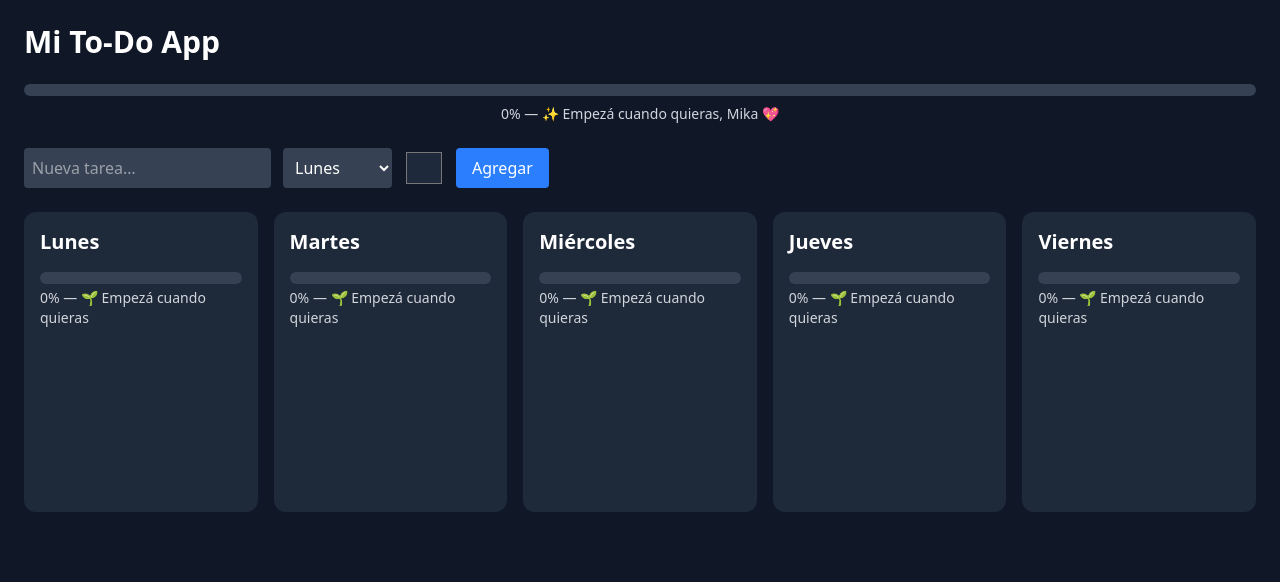
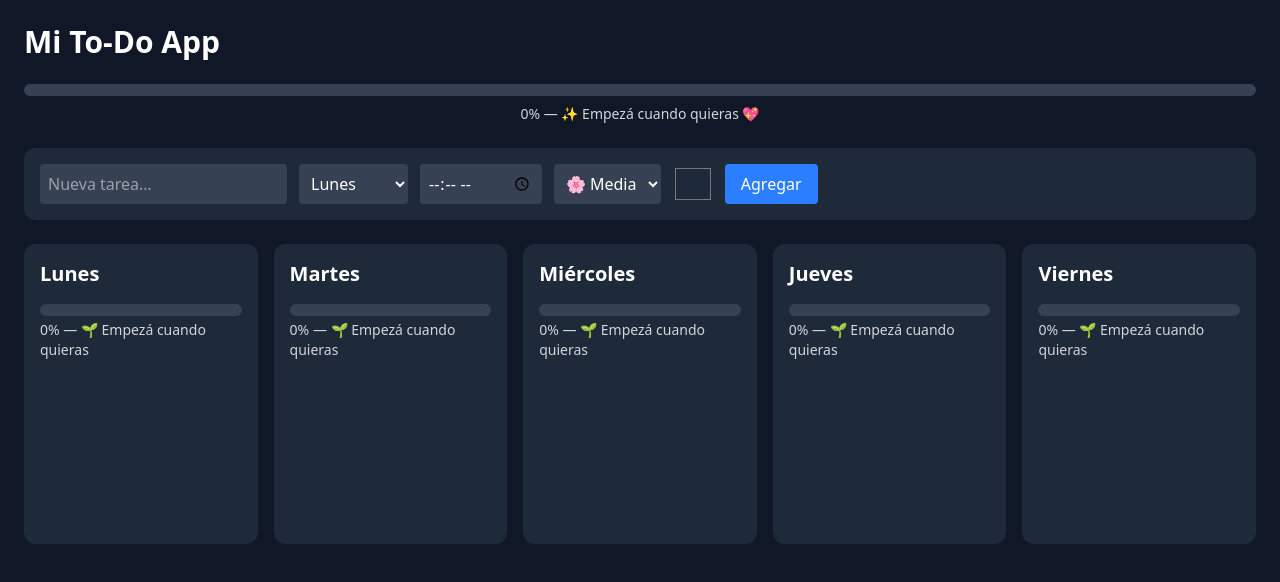
Before and after one commit to MikaelaEstefan/my-todo-app, a React (Vite) app: page / in a window 1280 px wide. Shown: the top 582 px of the page. Built offline with nearby package versions, Linux system fonts and the light colour scheme.

Commit message:
time and priorities options added

```diff
--- a/src/components/NewTaskDropdown.jsx
+++ b/src/components/NewTaskDropdown.jsx
@@ -6,20 +6,30 @@ export default function NewTaskDropdown() {
   const addTask = useTasksStore((state) => state.addTask);
 
   const [text, setText] = useState("");
-  const [color, setColor] = useState("#1e293b"); // gris oscuro, no azul
+  const [color, setColor] = useState("#1e293b");
   const [day, setDay] = useState("Lunes");
+
+  // NUEVO
+  const [priority, setPriority] = useState("media");
+  const [time, setTime] = useState("");
 
   const days = ["Lunes", "Martes", "Miércoles", "Jueves", "Viernes"];
 
   function handleAdd() {
     if (!text.trim()) return;
 
-    addTask(day, text, color);
+    addTask(day, text, color, priority, time);
+
+    // Reset
     setText("");
+    setPriority("media");
+    setTime("");
   }
 
   return (
-    <div className="flex gap-3 items-center">
+    <div className="flex flex-wrap gap-3 items-center bg-gray-800 p-4 rounded-xl">
+
+      {/* Texto */}
       <input
         className="p-2 rounded bg-gray-700 text-white"
         placeholder="Nueva tarea…"
@@ -27,6 +37,7 @@ export default function NewTaskDropdown() {
         onChange={(e) => setText(e.target.value)}
       />
 
+      {/* Día */}
       <select
         className="bg-gray-700 text-white p-2 rounded"
         value={day}
@@ -39,6 +50,26 @@ export default function NewTaskDropdown() {
         ))}
       </select>
 
+      {/* Hora */}
+      <input
+        type="time"
+        className="bg-gray-700 text-white p-2 rounded"
+        value={time}
+        onChange={(e) => setTime(e.target.value)}
+      />
+
+      {/* Prioridad */}
+      <select
+        className="bg-gray-700 text-white p-2 rounded"
+        value={priority}
+        onChange={(e) => setPriority(e.target.value)}
+      >
+        <option value="alta">🔥 Alta</option>
+        <option value="media">🌸 Media</option>
+        <option value="baja">🌿 Baja</option>
+      </select>
+
+      {/* Color */}
       <input
         type="color"
         value={color}
@@ -46,6 +77,7 @@ export default function NewTaskDropdown() {
         className="w-10 h-10 rounded cursor-pointer"
       />
 
+      {/* Botón */}
       <button
         onClick={handleAdd}
         className="px-4 py-2 bg-blue-500 rounded text-white"
--- a/src/components/TaskButton.jsx
+++ b/src/components/TaskButton.jsx
@@ -3,6 +3,12 @@ import { useTasksStore } from "../context/useTasksStore";
 
 export default function TaskButton({ task }) {
   const toggleTask = useTasksStore((state) => state.toggleTask);
+
+  const priorityClasses = {
+    alta: "font-bold",
+    media: "",
+    baja: "",
+  };
 
   return (
     <button
@@ -11,10 +17,34 @@ export default function TaskButton({ task }) {
         task.completed
           ? "opacity-40 border-green-400"
           : "opacity-100 border-gray-500"
-      }`}
+      } ${priorityClasses[task.priority]}`}
       style={{ backgroundColor: task.color }}
     >
-      {task.text}
+      {/* Texto */}
+      <div>{task.text}</div>
+
+      {/* Horario */}
+      {task.time && (
+        <div className="text-xs opacity-80 mt-1">
+          ⏰ {task.time}
+        </div>
+      )}
+
+      {/* Prioridad */}
+      <div className="mt-2">
+        <span
+          className={`
+            text-xs px-2 py-1 rounded-full
+            ${task.priority === "alta" ? "bg-red-500/30 text-red-300" : ""}
+            ${task.priority === "media" ? "bg-pink-500/30 text-pink-300" : ""}
+            ${task.priority === "baja" ? "bg-green-500/30 text-green-300" : ""}
+          `}
+        >
+          {task.priority === "alta" && "🔥 Alta"}
+          {task.priority === "media" && "🌸 Media"}
+          {task.priority === "baja" && "🌿 Baja"}
+        </span>
+      </div>
     </button>
   );
 }
--- a/src/context/useTasksStore.js
+++ b/src/context/useTasksStore.js
@@ -11,23 +11,44 @@ export const useTasksStore = create((set, get) => ({
     Viernes: [],
   },
 
-  addTask: (day, text, color) =>
+  // AGREGAR TAREA con color, prioridad y horario
+  addTask: (day, text, color, priority = "media", time = "") =>
     set((state) => {
       const newTask = {
         id: nanoid(),
         text,
         color,
         completed: false,
+        priority,
+        time,
       };
+
+      // Ordenar tareas: primero por hora, luego prioridad
+      const sortTasks = (arr) => {
+        const priorityValue = { alta: 1, media: 2, baja: 3 };
+
+        return [...arr].sort((a, b) => {
+          // Si tienen horario, ordenar por hora
+          if (a.time && b.time && a.time !== b.time) {
+            return a.time.localeCompare(b.time);
+          }
+
+          // Si no tienen horario o es igual → ordenar por prioridad
+          return priorityValue[a.priority] - priorityValue[b.priority];
+        });
+      };
+
+      const updatedDay = sortTasks([...state.tasks[day], newTask]);
 
       return {
         tasks: {
           ...state.tasks,
-          [day]: [...state.tasks[day], newTask],
+          [day]: updatedDay,
         },
       };
     }),
 
+  // Toggle de completado
   toggleTask: (id) =>
     set((state) => {
       const updated = {};
@@ -41,6 +62,7 @@ export const useTasksStore = create((set, get) => ({
       return { tasks: updated };
     }),
 
+  // Calcular progreso semanal
   getProgress: () => {
     const tasks = get().tasks;
     const allTasks = Object.values(tasks).flat();
@@ -51,6 +73,7 @@ export const useTasksStore = create((set, get) => ({
     return Math.round((completed / allTasks.length) * 100);
   },
 
+  // Calcular progreso por día
   getDayProgress: (day) => {
     const tasks = get().tasks;
     const dayTasks = tasks[day];
@@ -61,13 +84,14 @@ export const useTasksStore = create((set, get) => ({
     return Math.round((completed / dayTasks.length) * 100);
   },
 
+  // Mensajes barra semanal
   getProgressMessage: () => {
     const progress = get().getProgress();
 
-    if (progress === 0) return "✨ Empezá cuando quieras, Mika 💖";
-    if (progress < 30) return "🌱  Arranque suave — ¡vos podés!";
-    if (progress < 60) return "🌸  Buen ritmo — seguí así!";
-    if (progress < 90) return "🌼  ¡Muy bien! Casi terminás todo ✨";
-    return "🌟  ¡Completaste casi todo! Orgullo total 💗";
+    if (progress === 0) return "✨ Empezá cuando quieras 💖";
+    if (progress < 30) return "🌱 Arranque suave — ¡vos podés!";
+    if (progress < 60) return "🌸 Buen ritmo — seguí así!";
+    if (progress < 90) return "🌼 ¡Muy bien! Casi terminás todo ✨";
+    return "🌟 ¡Completaste casi todo! Orgullo total 💗";
   },
 }));
```
